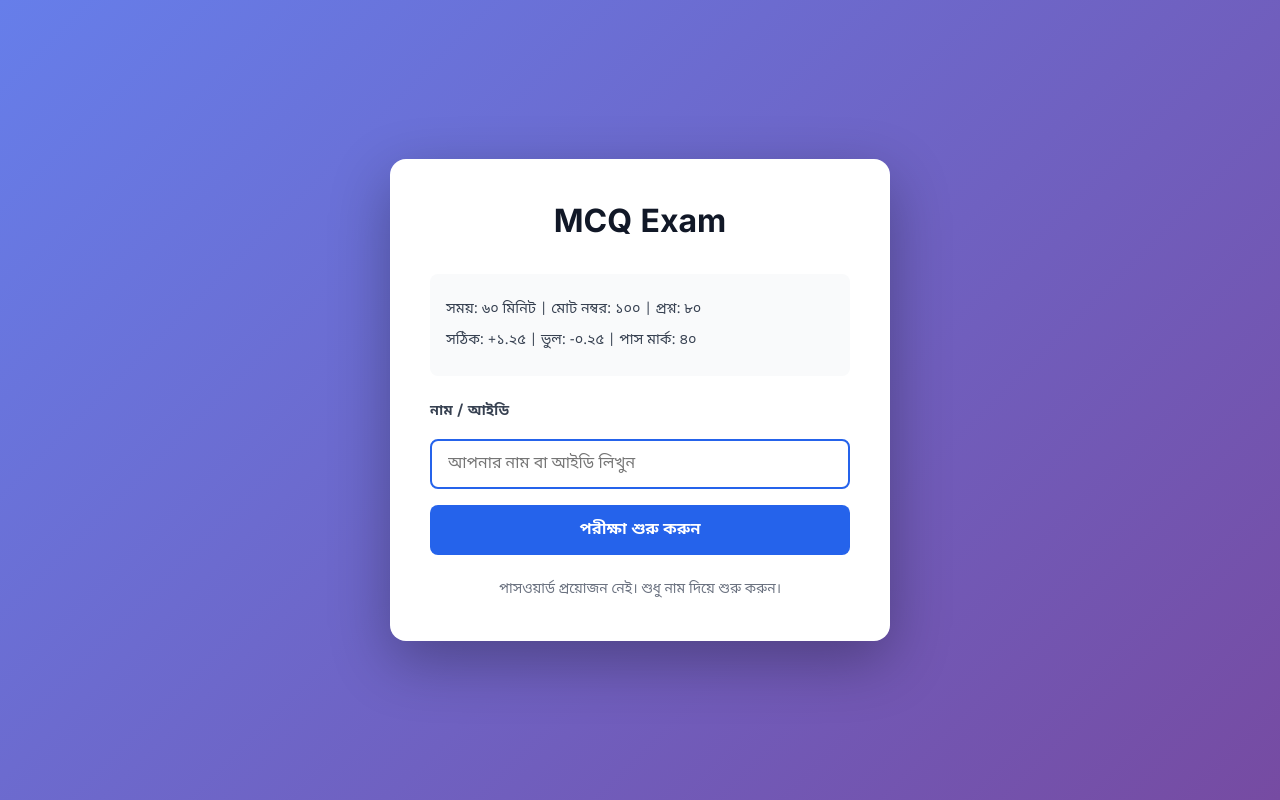
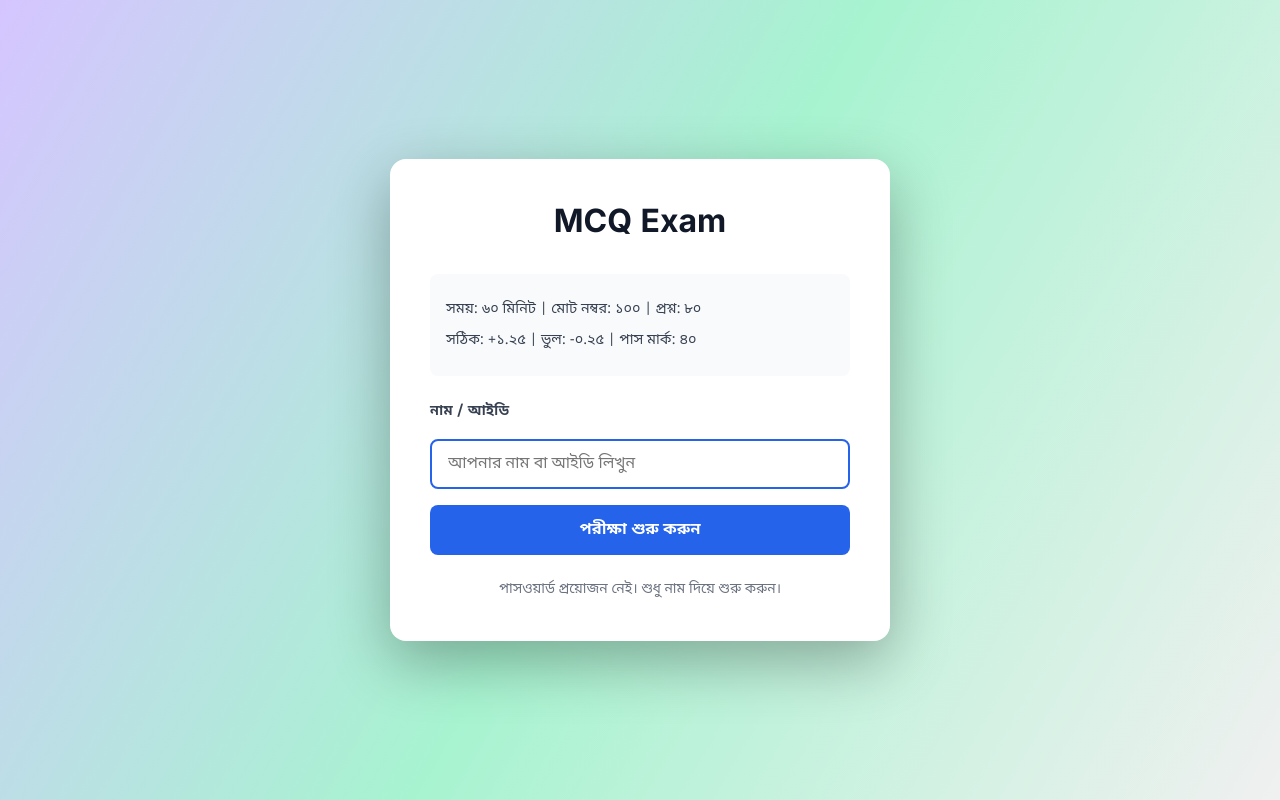
Before and after one commit to islammaruf333/100MCQ, a React (Vite) app: page / in a window 1280 px wide. Built offline with nearby package versions, Linux system fonts and the light colour scheme; no server answers; the HTML template or start-up script is replaced by a standard one.

Commit message:
Remove page backgrounds and add global circuit board style
Removed individual background styles from MCQContainer, ResultSummary, StartScreen, and AdminPage components. Added a global circuit board-inspired background to the #root element in index.css, ensuring consistent styling across all pages.

```diff
--- a/src/components/MCQContainer.css
+++ b/src/components/MCQContainer.css
@@ -2,7 +2,6 @@
   min-height: 100vh;
   display: flex;
   flex-direction: column;
-  background: var(--gray-50);
 }
 
 .mcq-content {
--- a/src/components/ResultSummary.css
+++ b/src/components/ResultSummary.css
@@ -4,7 +4,6 @@
   align-items: center;
   justify-content: center;
   padding: 20px;
-  background: var(--gray-50);
 }
 
 .result-card {
--- a/src/components/StartScreen.css
+++ b/src/components/StartScreen.css
@@ -4,7 +4,6 @@
   align-items: center;
   justify-content: center;
   padding: 20px;
-  background: linear-gradient(135deg, #667eea 0%, #764ba2 100%);
 }
 
 .start-card {
--- a/src/index.css
+++ b/src/index.css
@@ -26,13 +26,36 @@ body {
   font-family: 'Inter', 'Noto Sans Bengali', system-ui, -apple-system, sans-serif;
   -webkit-font-smoothing: antialiased;
   -moz-osx-font-smoothing: grayscale;
-  background: var(--gray-50);
-  color: var(--gray-900);
+  background: white;
+  color: #1f2937;
   line-height: 1.6;
+  position: relative;
 }
 
 #root {
   min-height: 100vh;
+  width: 100%;
+  background: white;
+  position: relative;
+}
+
+/* Circuit Board Background - Applied to all pages */
+#root::before {
+  content: '';
+  position: fixed;
+  top: 0;
+  left: 0;
+  right: 0;
+  bottom: 0;
+  z-index: 0;
+  pointer-events: none;
+  background: linear-gradient(120deg, #d5c5ff 0%, #a7f3d0 50%, #f0f0f0 100%);
+}
+
+/* Ensure all content appears above the background */
+#root>* {
+  position: relative;
+  z-index: 1;
 }
 
 /* Bengali font support */
@@ -47,7 +70,10 @@ body {
     -webkit-touch-callout: none;
   }
 
-  input, textarea, select {
-    font-size: 16px; /* Prevents zoom on iOS */
+  input,
+  textarea,
+  select {
+    font-size: 16px;
+    /* Prevents zoom on iOS */
   }
 }
--- a/src/pages/AdminPage.css
+++ b/src/pages/AdminPage.css
@@ -1,6 +1,5 @@
 .admin-page {
   min-height: 100vh;
-  background: linear-gradient(135deg, #667eea 0%, #764ba2 100%);
   padding: 0;
 }
 
```
